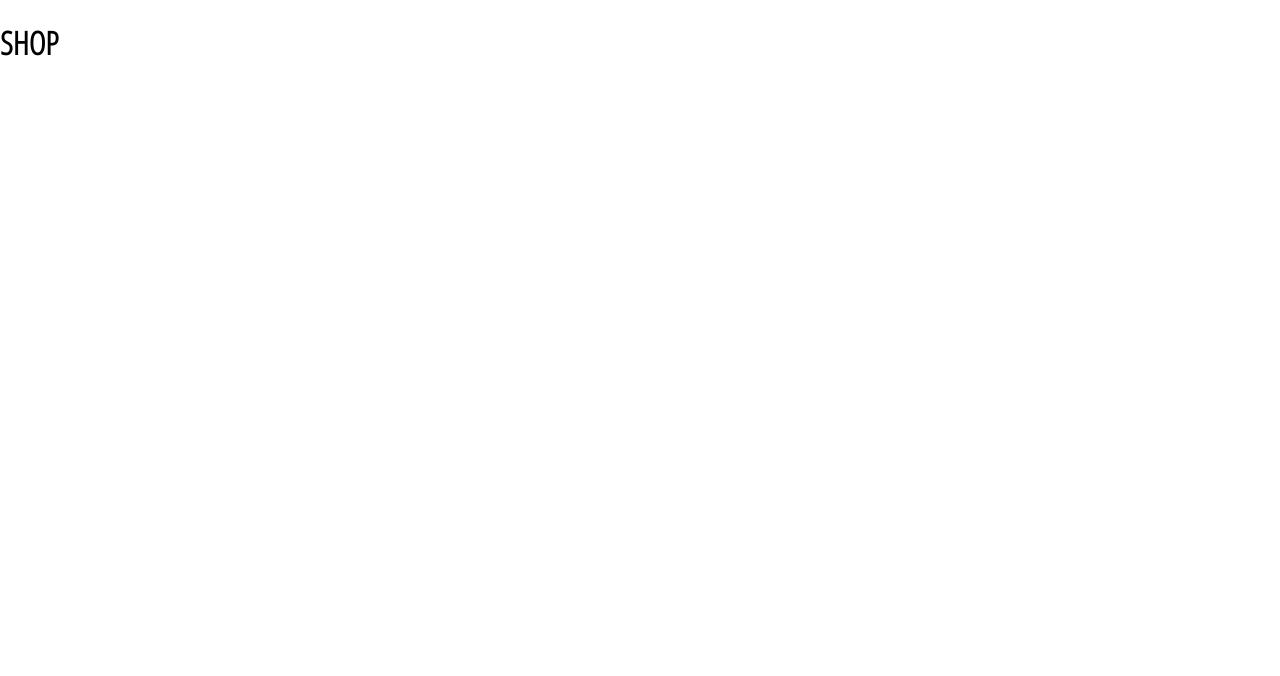
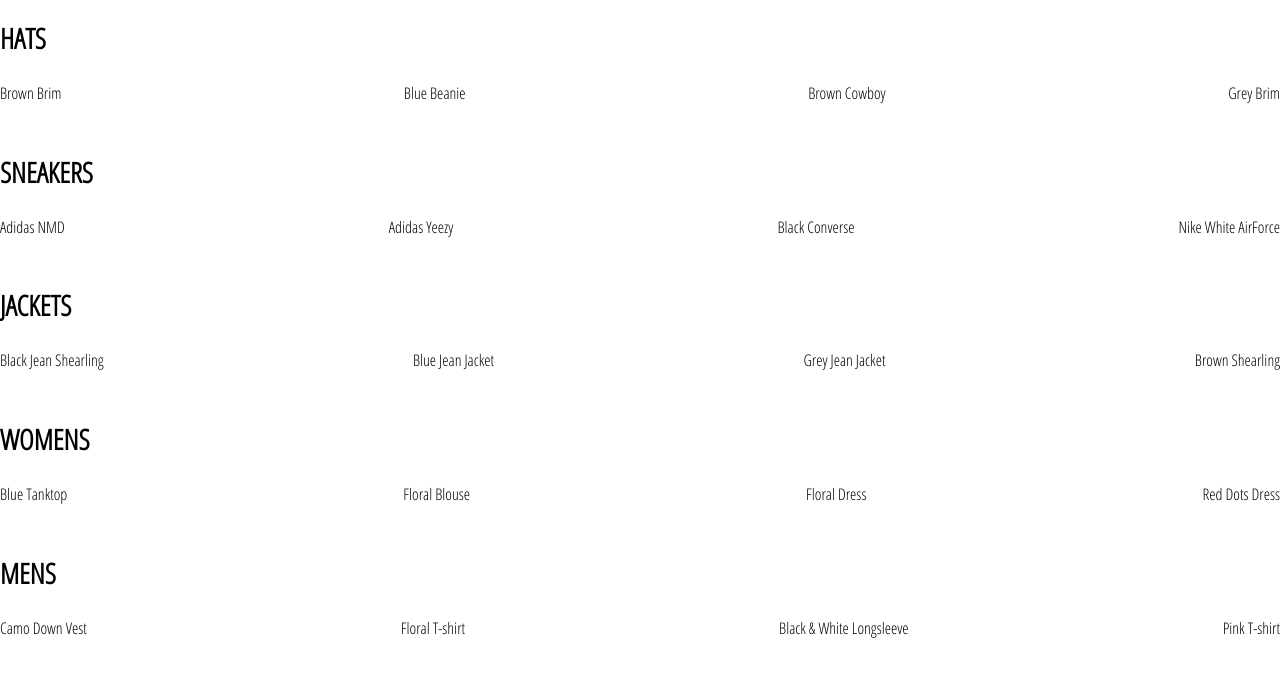
Before and after one commit to shams-aaliya/EcommerceClothing, a React (Create React App) app: page /shop in a window 1280 px wide. Shown: the top 676 px of the page. Built offline with nearby package versions, Linux system fonts and the light colour scheme.

Commit message:
Adding Collection component

```diff
--- /dev/null
+++ b/src/components/collection-preview/collection-preview.components.jsx
@@ -0,0 +1,23 @@
+import React from 'react';
+import './collection-preview.scss'
+
+const CollectionPreview = ({items,title}) => {
+    return (
+        <div className='collection-preview'>
+            <h1 className="title">{title.toUpperCase()}</h1>
+            <div className="preview">
+            {
+                items
+                .filter((item,idx) => idx < 4)
+                .map(item => (
+                    <div className="name" key={item.id}>
+                    {item.name}
+                    </div>
+                ))
+            }
+            </div>
+        </div>
+    )
+}
+
+export default CollectionPreview
--- /dev/null
+++ b/src/components/collection-preview/collection-preview.scss
@@ -0,0 +1,15 @@
+.collection-preview {
+    display: flex;
+    flex-direction: column;
+    margin-bottom: 30px;
+
+    .title {
+      font-size: 28px;
+      margin-bottom: 25px;
+    }
+
+    .preview {
+      display: flex;
+      justify-content: space-between;
+    }
+  }
--- a/src/components/pages/shop/shop.component.jsx
+++ b/src/components/pages/shop/shop.component.jsx
@@ -1,17 +1,25 @@
 import React, { Component } from 'react';
 import SHOP_DATA from './shop.data';
+import CollectionPreview from '../../collection-preview/collection-preview.components';
+
 
 export class shop extends Component {
-    constructor(){
-        super();
+    constructor(props){
+        super(props);
         this.state={
             collections:SHOP_DATA
         }
     }
-    render() {
+    render()
+    {
+
         return (
-            <div>
-                <h1>SHOP</h1>
+            <div className='shop'>
+               {
+                this.state.collections.map(({id, ...otherProps}) => (
+                    <CollectionPreview  key={id} {...otherProps}/>
+                ))
+               }
             </div>
         )
     }
```
